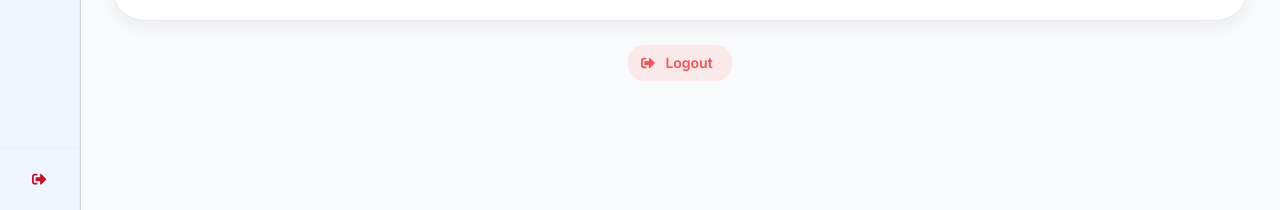
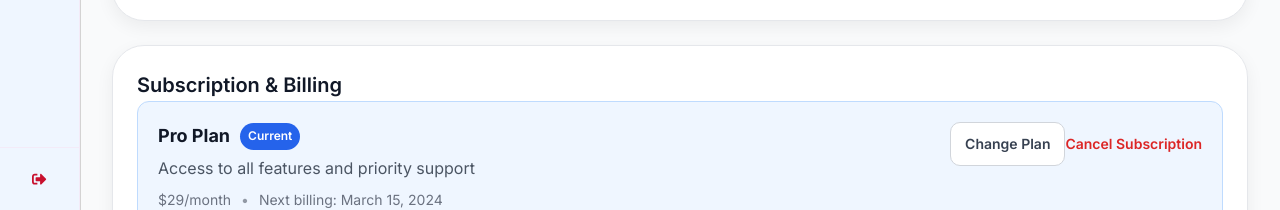
Before and after one commit to do-change-admin/do-change.me, a Next.js app: page /settings in a window 1280 px wide. Shown: the part 590-800 px from the top of the page. Built offline with nearby package versions, Linux system fonts and the light colour scheme; no server answers.

Commit message:
update admin

```diff
--- a/src/app/admin/page.tsx
+++ b/src/app/admin/page.tsx
@@ -29,7 +29,6 @@ const subOnboardingTabs = [
     "Documents Under Review",
     "Corrections Required",
     "Ready for Auction Access",
-    "Access Granted"
 ];
 
 
--- a/src/app/settings/page.module.css
+++ b/src/app/settings/page.module.css
@@ -187,3 +187,206 @@
         padding: 1rem 0;
     }
 }
+
+
+
+
+/*/////*/
+.card {
+    background: var(--bg);
+    width: 100%;
+    border: 1px solid var(--border);
+    border-radius: var(--radius);
+    padding: 24px;
+    margin-bottom: 24px;
+    box-shadow: var(--shadow);
+}
+
+.cardHeader {
+    display: flex;
+    align-items: center;
+    justify-content: space-between;
+    margin-bottom: 24px;
+}
+
+.cardTitle {
+    font-size: 20px;
+    font-weight: 600;
+    color: var(--text);
+}
+
+/* Buttons */
+.primaryBtn {
+    padding: 10px 14px;
+    background: var(--blue-600);
+    color: #fff;
+    border: none;
+    border-radius: 10px;
+    font-size: 14px;
+    font-weight: 600;
+    cursor: pointer;
+    transition: background .2s ease;
+}
+
+.primaryBtn:hover {
+    background: var(--blue-700);
+}
+
+.ghostBtn {
+    padding: 10px 14px;
+    background: #fff;
+    color: #374151;
+    border: 1px solid var(--border-strong);
+    border-radius: 10px;
+    font-size: 14px;
+    font-weight: 600;
+    cursor: pointer;
+    transition: background .15s ease;
+}
+
+.ghostBtn:hover {
+    background: #f9fafb;
+}
+
+.dangerLink {
+    margin-top: 6px;
+    background: transparent;
+    border: none;
+    color: var(--red);
+    font-size: 14px;
+    font-weight: 600;
+    cursor: pointer;
+}
+
+.linkBtn {
+    background: transparent;
+    border: none;
+    color: var(--blue-600);
+    font-size: 14px;
+    font-weight: 600;
+    cursor: pointer;
+}
+
+.linkBtn:hover {
+    color: var(--blue-700);
+}
+
+/* Avatar */
+.avatarRow {
+    display: flex;
+    align-items: flex-start;
+    gap: 24px;
+    margin-bottom: 24px;
+}
+
+.avatarWrap {
+    position: relative;
+    width: 80px;
+    height: 80px;
+}
+
+.avatar {
+    width: 80px;
+    height: 80px;
+    border-radius: 999px;
+    object-fit: cover;
+}
+
+.avatarBtn {
+    position: absolute;
+    bottom: -6px;
+    right: -6px;
+    width: 26px;
+    height: 26px;
+    display: grid;
+    place-items: center;
+    border-radius: 999px;
+    background: var(--blue-600);
+    color: #fff;
+    border: none;
+    cursor: pointer;
+    transition: background .2s ease;
+}
+
+.avatarBtn:hover {
+    background: var(--blue-700);
+}
+
+.avatarIcon {
+    font-size: 12px;
+}
+
+.avatarInfo {
+    flex: 1;
+}
+
+.userName {
+    font-size: 18px;
+    font-weight: 600;
+    color: var(--text);
+    margin: 0 0 4px;
+}
+
+.userEmail {
+    font-size: 14px;
+    color: #6b7280;
+    margin: 0 0 8px;
+}
+
+/* Form */
+.grid {
+    display: grid;
+    grid-template-columns: 1fr;
+    gap: 16px;
+}
+
+@media (min-width: 768px) {
+    .grid {
+        grid-template-columns: 1fr 1fr;
+    }
+
+    .fieldFull {
+        grid-column: 1 / -1;
+    }
+}
+
+.field {
+    display: flex;
+    flex-direction: column;
+}
+
+.fieldFull {
+    display: flex;
+    flex-direction: column;
+}
+
+.label {
+    font-size: 14px;
+    font-weight: 600;
+    color: #374151;
+    margin-bottom: 8px;
+}
+
+.input {
+    width: 100%;
+    padding: 12px 14px;
+    border: 1px solid #d1d5db;
+    border-radius: 1rem;
+    font-size: 14px;
+    outline: none;
+    transition: box-shadow .15s ease, border-color .15s ease;
+}
+
+.input:focus {
+    border-color: var(--blue-600);
+    box-shadow: 0 0 0 3px rgba(37, 99, 235, .15);
+}
+
+.textarea {
+    resize: vertical;
+}
+
+.disabled {
+    background-color: #dee2e8;
+    cursor: not-allowed;
+}
--- a/src/app/settings/page.tsx
+++ b/src/app/settings/page.tsx
@@ -5,6 +5,7 @@ import {FaCheck, FaSignOutAlt} from "react-icons/fa";
 import {ProfileForm} from "./(ProfileForm)/ProfileForm";
 import { Button, Group} from "@mantine/core";
 import {signOut} from "next-auth/react";
+import {FaCcVisa} from "react-icons/fa6";
 
 export default function SettingsContent() {
 
@@ -14,60 +15,60 @@ export default function SettingsContent() {
             <ProfileForm/>
 
             {/*Subscription*/}
-            {/*<section className={styles.card}>*/}
-            {/*    <h2 className={styles.cardTitle}>Subscription & Billing</h2>*/}
+            <section className={styles.card}>
+                <h2 className={styles.cardTitle}>Subscription & Billing</h2>
 
-            {/*    /!* Current plan *!/*/}
-            {/*    <div id="current-plan" className={styles.planBox}>*/}
-            {/*        <div className={styles.planRow}>*/}
-            {/*            <div>*/}
-            {/*                <div className={styles.planTitleRow}>*/}
-            {/*                    <h3 className={styles.planName}>Pro Plan</h3>*/}
-            {/*                    <span className={styles.planBadge}>Current</span>*/}
-            {/*                </div>*/}
-            {/*                <p className={styles.planDesc}>Access to all features and priority support</p>*/}
-            {/*                <div className={styles.planMeta}>*/}
-            {/*                    <span>$29/month</span>*/}
-            {/*                    <span className={styles.dot}>•</span>*/}
-            {/*                    <span>Next billing: March 15, 2024</span>*/}
-            {/*                </div>*/}
-            {/*            </div>*/}
+                {/* Current plan */}
+                <div id="current-plan" className={styles.planBox}>
+                    <div className={styles.planRow}>
+                        <div>
+                            <div className={styles.planTitleRow}>
+                                <h3 className={styles.planName}>Pro Plan</h3>
+                                <span className={styles.planBadge}>Current</span>
+                            </div>
+                            <p className={styles.planDesc}>Access to all features and priority support</p>
+                            <div className={styles.planMeta}>
+                                <span>$29/month</span>
+                                <span className={styles.dot}>•</span>
+                                <span>Next billing: March 15, 2024</span>
+                            </div>
+                        </div>
 
-            {/*            <div className={styles.actionsCol}>*/}
-            {/*                <button className={styles.ghostBtn}>Change Plan</button>*/}
-            {/*                <button className={styles.dangerLink}>Cancel Subscription</button>*/}
-            {/*            </div>*/}
-            {/*        </div>*/}
-            {/*    </div>*/}
+                        <div className={styles.actionsCol}>
+                            <button className={styles.ghostBtn}>Change Plan</button>
+                            <button className={styles.dangerLink}>Cancel Subscription</button>
+                        </div>
+                    </div>
+                </div>
 
-            {/*    /!* Billing history *!/*/}
-            {/*    <div id="billing-history" className={styles.block}>*/}
-            {/*        <h3 className={styles.blockTitle}>Billing History</h3>*/}
+                {/* Billing history */}
+                <div id="billing-history" className={styles.block}>
+                    <h3 className={styles.blockTitle}>Billing History</h3>
 
-            {/*        <div className={styles.historyList}>*/}
-            {/*            <HistoryItem title="Pro Plan - February 2024" date="Feb 15, 2024" amount="$29.00" />*/}
-            {/*            <HistoryItem title="Pro Plan - January 2024" date="Jan 15, 2024" amount="$29.00" />*/}
-            {/*        </div>*/}
-            {/*    </div>*/}
+                    <div className={styles.historyList}>
+                        <HistoryItem title="Pro Plan - February 2024" date="Feb 15, 2024" amount="$29.00" />
+                        <HistoryItem title="Pro Plan - January 2024" date="Jan 15, 2024" amount="$29.00" />
+                    </div>
+                </div>
 
-            {/*    /!* Payment method *!/*/}
-            {/*    <div id="payment-method" className={styles.blockTop}>*/}
-            {/*        <h3 className={styles.blockTitle}>Payment Method</h3>*/}
+                {/* Payment method */}
+                <div id="payment-method" className={styles.blockTop}>
+                    <h3 className={styles.blockTitle}>Payment Method</h3>
 
-            {/*        <div className={styles.pmRow}>*/}
-            {/*            <div className={styles.pmLeft}>*/}
-            {/*                <div className={styles.pmIcon}>*/}
-            {/*                    <FaCcVisa />*/}
-            {/*                </div>*/}
-            {/*                <div>*/}
-            {/*                    <p className={styles.pmNumber}>•••• •••• •••• 4242</p>*/}
-            {/*                    <p className={styles.pmMeta}>Expires 12/26</p>*/}
-            {/*                </div>*/}
-            {/*            </div>*/}
-            {/*            <button className={styles.ghostBtn}>Update</button>*/}
-            {/*        </div>*/}
-            {/*    </div>*/}
-            {/*</section>*/}
+                    <div className={styles.pmRow}>
+                        <div className={styles.pmLeft}>
+                            <div className={styles.pmIcon}>
+                                <FaCcVisa />
+                            </div>
+                            <div>
+                                <p className={styles.pmNumber}>•••• •••• •••• 4242</p>
+                                <p className={styles.pmMeta}>Expires 12/26</p>
+                            </div>
+                        </div>
+                        <button className={styles.ghostBtn}>Update</button>
+                    </div>
+                </div>
+            </section>
 
             <Group gap="xs" justify="right">
                 <Button
```
